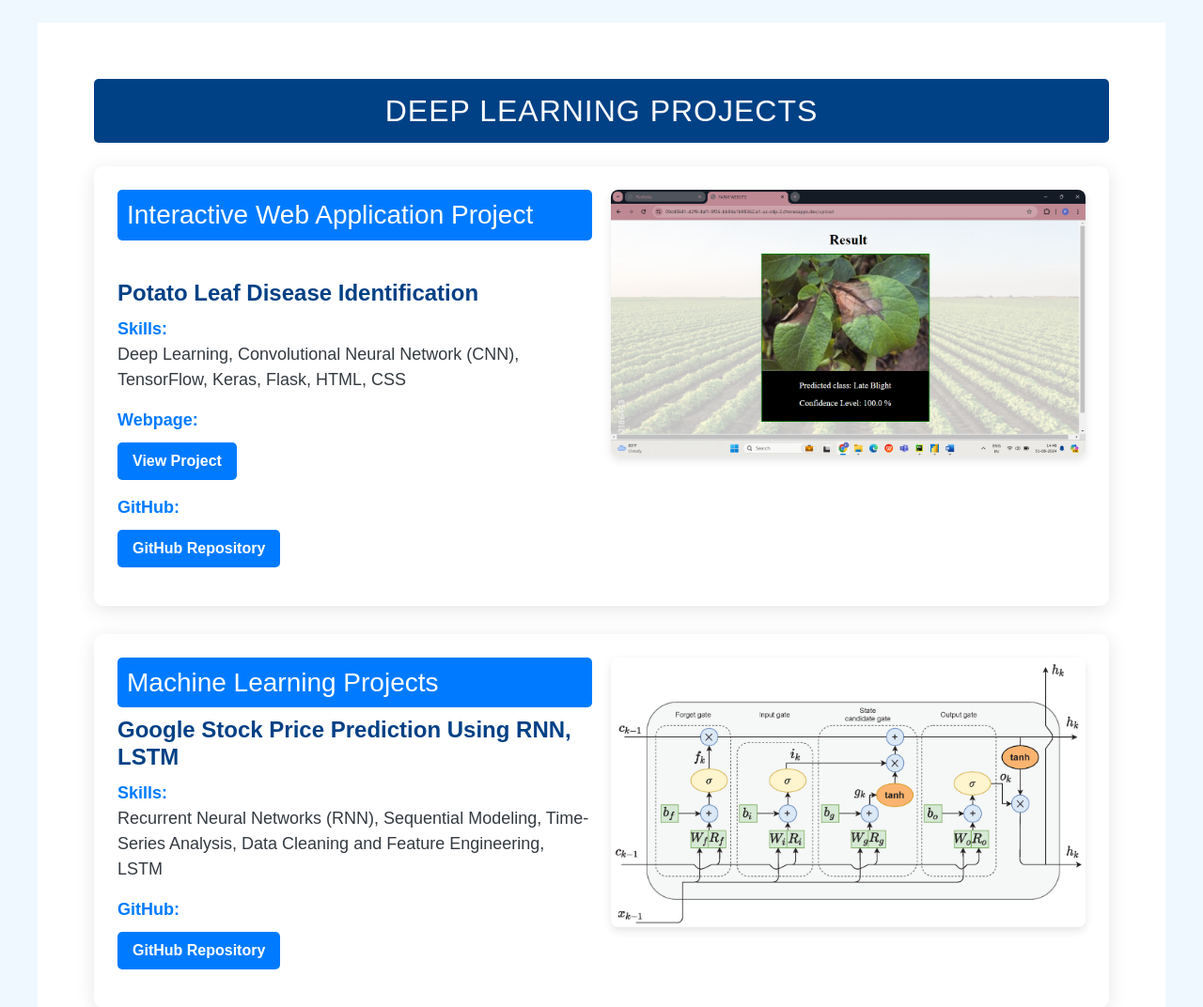
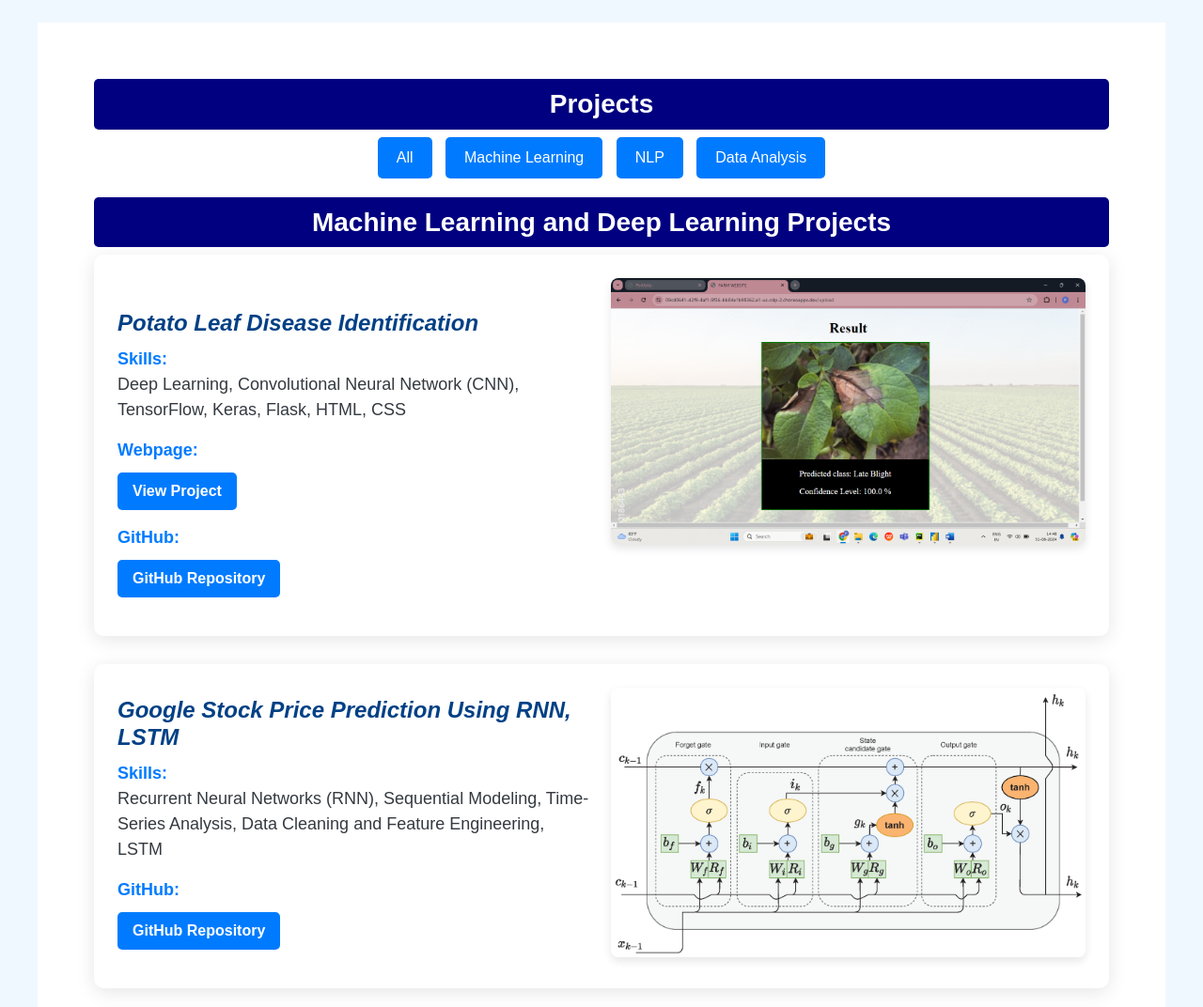
Before and after one commit to Priy-Sharma/My-Portfolio, a Flask app: page /Projects in a window 1280 px wide. Shown: the part 33-1105 px from the top of the page at 94% size. Run offline with Flask 3, Linux system fonts and the light colour scheme; some libraries are stand-ins or nearby versions.

Commit message:
Update Projects.html

```diff
--- a/templates/Projects.html
+++ b/templates/Projects.html
@@ -15,6 +15,27 @@
             max-width: 1200px;
             margin: 0 auto;
         }
+
+        .filter-buttons {
+            text-align: center;
+            margin-bottom: 20px;
+        }
+
+        .filter-button {
+            background-color: #007bff; /* Bootstrap primary color */
+            color: white;
+            border: none;
+            padding: 10px 20px;
+            margin: 0 5px;
+            border-radius: 5px;
+            cursor: pointer;
+            transition: background-color 0.3s ease;
+        }
+
+        .filter-button:hover {
+            background-color: #0056b3; /* Darken on hover */
+        }
+
 
         .project-container {
             display: flex;
@@ -81,18 +102,22 @@
         /* Project Titles */
         .project-title {
     color: #ffffff;
-            background-color: #007bff; /* Button-like effect for titles */
+    background-color: #000080; /* Dark blue background */
     font-size: 28px;
     padding: 10px;
     border-radius: 5px;
+    font-weight: bold; /* Make the text bold */
+    text-align: center; /* Center the text */
 }
 
         .sub-title {
     color: #004085;
     font-size: 24px;
     margin: 10px 0;
-            font-weight: bold;
+    font-weight: bold; /* Keep the text bold */
+    font-style: italic; /* Make the text italic */
 }
+
 
         strong {
             color: #007bff;
@@ -126,14 +151,20 @@
     </style>
 </head>
 <body>
+
 <div class="container">
-        <h2 class="section-title">Deep Learning Projects</h2>
-        <div class="project-container">
-
+        <h1 class="project-title">Projects</h1>
+        <!-- Filter Buttons -->
+        <div class="filter-buttons">
+            <button class="filter-button" onclick="filterProjects('all')">All</button>
+            <button class="filter-button" onclick="filterProjects('ml')">Machine Learning</button>
+            <button class="filter-button" onclick="filterProjects('nlp')">NLP</button>
+            <button class="filter-button" onclick="filterProjects('data-analysis')">Data Analysis</button>
+        </div>
+        <h1 class="project-title">Machine Learning and Deep Learning Projects</h1>
+         <div class="project-container" data-category="ml">
             <div class="project-info">
-
                  <!-- Potato Leaf Project -->
-                    <h1 class="project-title">Interactive Web Application Project</h1>
                     </br>
                     <h2 class="sub-title">Potato Leaf Disease Identification</h2>
                     <p class="skills"><strong>Skills:</strong><br>
@@ -156,11 +187,9 @@
                     </div>
                 </div>
         </div>
-
     <!-- LSTM -->
-        <div class="project-container">
+         <div class="project-container" data-category="ml">
             <div class="project-info">
-                <h1 class="project-title">Machine Learning Projects</h1>
                 <h2 class="sub-title">Google Stock Price Prediction Using RNN, LSTM</h2>
                 <p class="skills"><strong>Skills:</strong><br>
                     Recurrent Neural Networks (RNN), Sequential Modeling, Time-Series Analysis, Data Cleaning and Feature Engineering, LSTM
@@ -176,11 +205,9 @@
                 </div>
             </div>
         </div>
-        <h2 class="section-title">Machine Learning Projects</h2>
         <!-- Machine Learning -->
-            <div class="project-container">
+         <div class="project-container" data-category="ml">
                 <div class="project-info">
-                    <h1 class="project-title">Machine Learning Projects</h1>
                     <h2 class="sub-title">Predictive Maintenance of Milling Machine</h2>
                     <p class="skills"><strong>Skills:</strong><br>
                         Feature Engineering, Pandas, NumPy, Decision Tree, SVC, Ensemble Learnings, Logistic Regression, Machine Learning Model
@@ -196,11 +223,31 @@
                     </div>
                 </div>
                 </div>
+        </div>
+        <h1 class="project-title">Natural Language Processing (NLP) Projects</h1>
+            <!-- Recommendation system -->
 
-            <!-- Recommendation system -->
-            <div class="project-container">
+             <div class="project-container" data-category="nlp">
                 <div class="project-info">
-                    <h1 class="project-title">Amazon Product Recommendation System </h1>
+                    <h2 class="sub-title">Sentiment Analysis of Virtual Reality Headset Reviews: Leveraging Hugging Face Transformers</h2>
+                    <p class="skills"><strong>Skills:</strong><br>
+                        Web Scraping (Beautiful Soup), Data Preprocessing, sentiment Analysis, Natural Language Processing (NLP), Transformers (Hugging Face)
+                    </p>
+                    <p><strong>GitHub:</strong><br>
+                        <a href="https://github.com/Priy-Sharma/Sentiment-Analysis-of-Virtual-Reality-Headset-Reviews-Leveraging-Hugging-Face-Transformers" target="_blank">GitHub Repository</a>
+                    </p>
+                </div>
+                <div class="image-slider">
+                    <div class="slides slides-3">
+                        <img src="../static/images/VR.png" alt="Machine learning Image" class="active">
+                    </div>
+                </div>
+            </div>
+
+
+            <div class="project-container" data-category="nlp">
+                <div class="project-info">
+                    <h2 class="sub-title">Amazon Product Recommendation System </h2>
                     <p class="skills"><strong>Skills:</strong><br>
                         NLP, Pandas, Scikit-learn, Critical Thinking
                     </p>
@@ -210,17 +257,35 @@
                 </div>
                 <div class="image-slider">
                     <div class="slides slides-3">
-                        <img src="../static/images/recommendation.png" alt="Machine learning Image">
+                        <img src="../static/images/recommend.png" alt="Machine learning Image">
+                    </div>
+                </div>
+            </div>
+
+
+            <div class="project-container" data-category="nlp">
+                <div class="project-info">
+                    <h2 class="sub-title">Chatbot with DialogFlow - Library management system (Aalay) </h2>
+                    <p class="skills"><strong>Skills:</strong><br>
+                        NLP, Dialogflow, Flask, FastAPI, Web Development
+                    </p>
+                    <p><strong>GitHub:</strong><br>
+                        <a href="https://github.com/Priy-Sharma/library-management-chatbot" target="_blank">GitHub Repository</a>
+                    </p>
+                </div>
+                <div class="image-slider">
+                    <div class="slides slides-3">
+                        <img src="../static/images/chatbot.png" alt="Machine learning Image">
                     </div>
                 </div>
             </div>
 
         <!-- Data Analysis Projects Section -->
-        <h2 class="section-title">Data Analysis Projects</h2>
+        <h1 class="project-title">Data Analysis Projects</h1>
         <!-- Interactive Supply Chain Project -->
-        <div class="project-container">
+        <div class="project-container" data-category="data-analysis">
             <div class="project-info">
-                <h1 class="project-title">Interactive Supply Chain Dashboard - Power BI</h1>
+                <h2 class="sub-title">Interactive Supply Chain Dashboard - Power BI</h2>
                 <p class="skills"><strong>Skills:</strong><br>
                     Power BI, DAX, Data Cleaning
                 </p>
@@ -240,9 +305,9 @@
         </div>
 
         <!-- India Transformation Project -->
-        <div class="project-container">
+        <div class="project-container" data-category="data-analysis">
             <div class="project-info">
-                <h1 class="project-title">India Transformation from 2001 to 2011</h1>
+                <h2 class="sub-title">India Transformation from 2001 to 2011</h2>
                 <p class="skills"><strong>Skills:</strong><br>
                     ETL (Extract, Transform, Load), Problem Solving, Analytical Thinking, Data Transformation and Cleaning, DAX, Attention to Detail
                 </p>
@@ -262,9 +327,9 @@
         </div>
 
         <!-- SQL Project -->
-        <div class="project-container">
+        <div class="project-container" data-category="data-analysis">
             <div class="project-info">
-                <h1 class="project-title">SQL Projects</h1>
+                <h2 class="sub-title">SQL Projects</h2>
                 <p class="skills"><strong>Skills:</strong><br>
                     MYSQL, Relational Database, Data Retrival, Data Manipulation
                 </p>
@@ -280,9 +345,9 @@
             </div>
         </div>
         <!-- Excel Project -->
-        <div class="project-container">
+        <div class="project-container" data-category="data-analysis">
             <div class="project-info">
-                <h1 class="project-title">Credit Card Data Analysis Using Excel</h1>
+                <h2 class="sub-title">Credit Card Data Analysis Using Excel</h2>
                 <p class="skills"><strong>Skills:</strong><br>
                     Excel, Data Analysis, Data Visualization
                 </p>
@@ -297,9 +362,9 @@
             </div>
         </div>
         <!-- Movie Dataset Analysis -->
-        <div class="project-container">
+        <div class="project-container" data-category="data-analysis">
             <div class="project-info">
-                <h1 class="project-title">Movie Dataset Analysis</h1>
+                <h2 class="sub-title">Movie Dataset Analysis</h2>
                 <p class="skills"><strong>Skills:</strong><br>
                     Pandas, Matplotlib, Seaborn, Plotly
                 </p>
@@ -350,6 +415,18 @@
         document.querySelectorAll('.slides').forEach(slidesContainer => {
             showSlides(slidesContainer);
         });
+
+        function filterProjects(category) {
+            const projectContainers = document.querySelectorAll('.project-container');
+
+            projectContainers.forEach(container => {
+                if (category === 'all' || container.getAttribute('data-category') === category) {
+                    container.style.display = 'flex'; // Show the project
+                } else {
+                    container.style.display = 'none'; // Hide the project
+                }
+            });
+        }
     </script>
 </body>
 {% endblock %}
```
Lines whose indentation alone changed are shown as unchanged.
